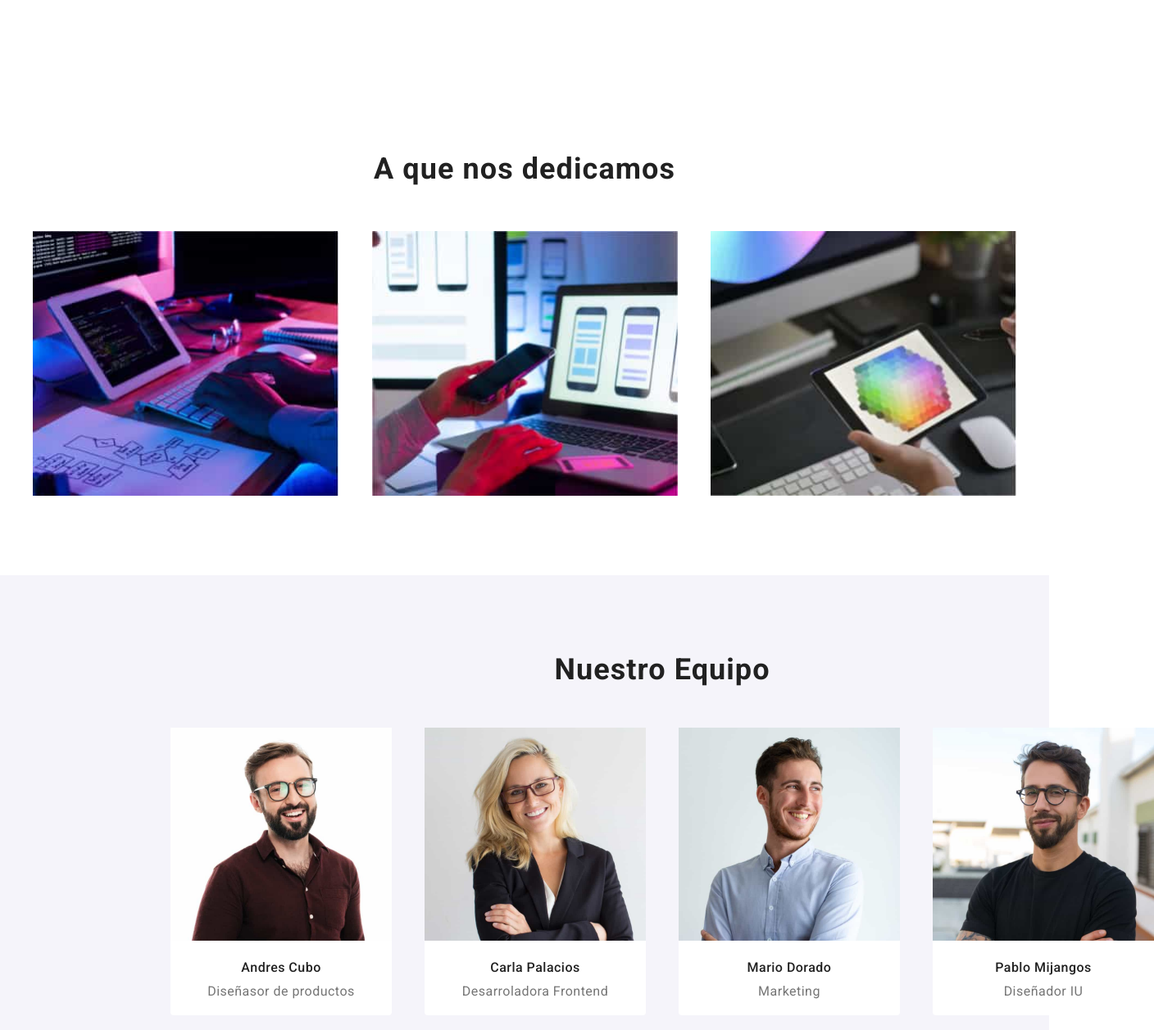
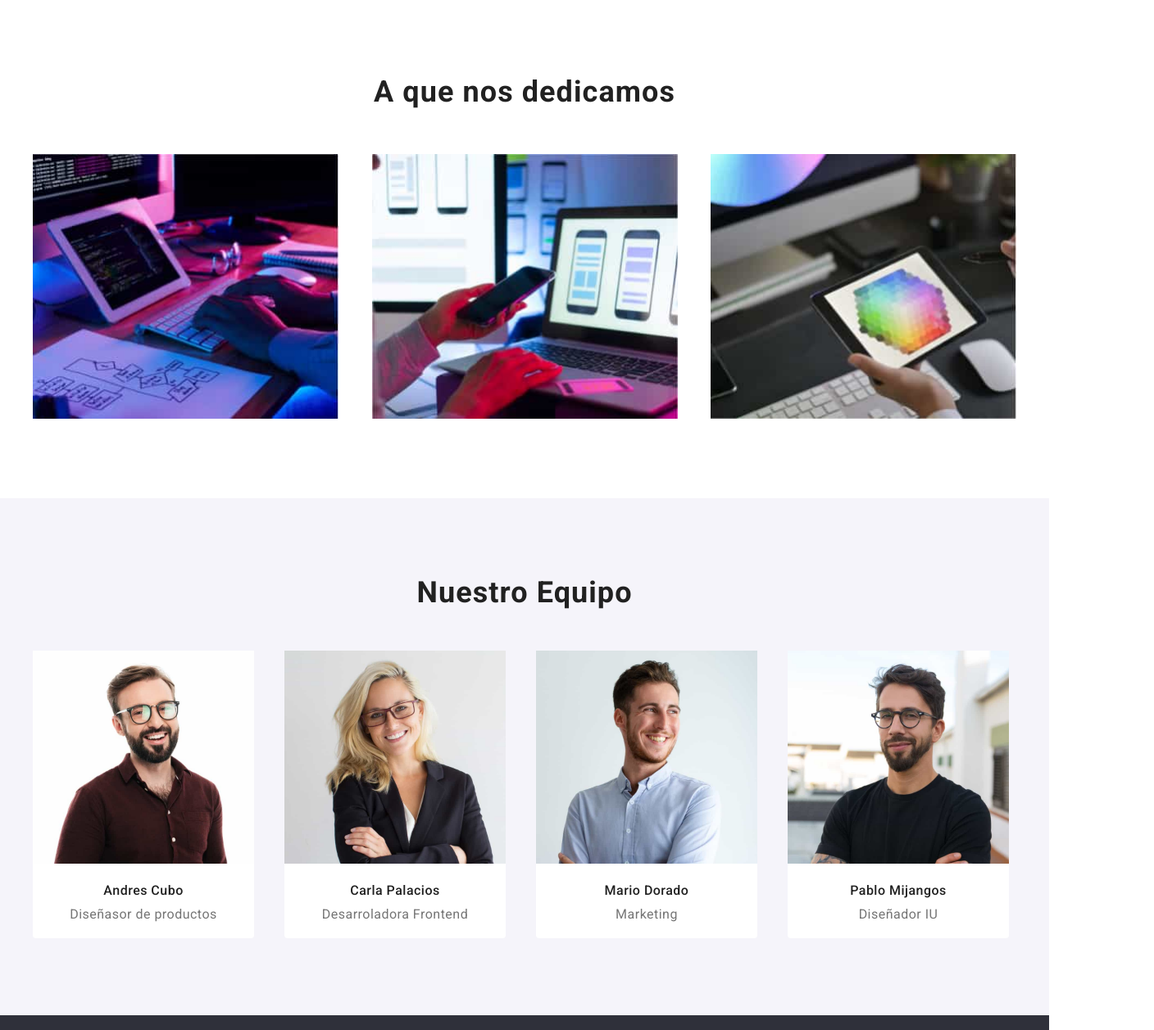
Before and after one commit to Queen2931/goit-markup-hw-03, a plain HTML site: page index.html in a window 1280 px wide. Shown: the part 1003-2260 px from the top of the page at 82% size, 1408 px wide, since content can reach past the window. Drawn offline with nearby package versions, Linux system fonts and the light colour scheme.

Commit message:
se quito un padding de la seccion a que nos dedicamos, ya esta centrada, y se removio un padding-top de acuedo a figma

```diff
--- a/css/styles.css
+++ b/css/styles.css
@@ -162,7 +162,7 @@ body {
   font-weight: 700;
   line-height: normal;
   letter-spacing: 1.08px;
-  margin: 0%;
+  margin: 0 auto;
 }
 
 .member_name {
@@ -185,9 +185,6 @@ body {
 }
 .div {
   background-color: var(--background-color);
-}
-.team {
-  padding: 94px 215px 94px 208px;
 }
 
 /* pie de pagina */
@@ -314,10 +311,11 @@ body {
 }
 .members_container {
   display: flex;
-  justify-content: space-between;
   margin: 0%;
   margin-top: 50px;
   padding: 0px;
+  column-gap: 37px;
+  align-items: flex-start;
 }
 .des_container {
   display: flex;
@@ -363,3 +361,6 @@ section {
 .hidden {
   display: none;
 }
+.work {
+  padding-top: 0px;
+}
```
